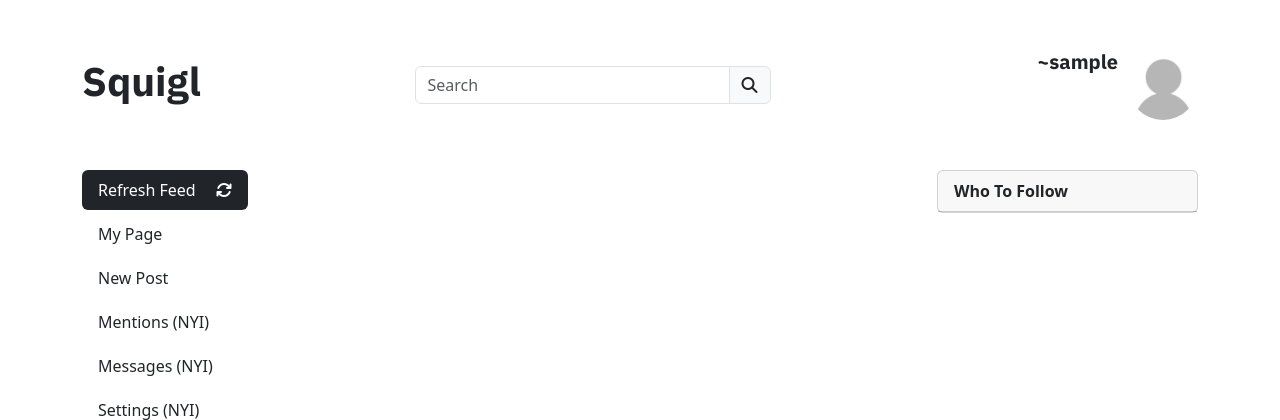
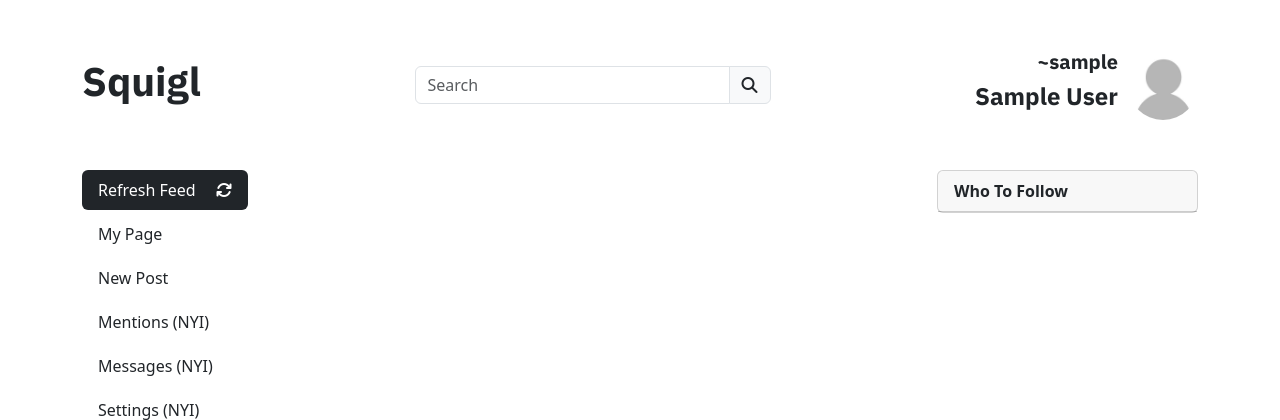
Before and after one commit to paulio11/P4-Squigl-Twitter-Clone, a Django app: page /feed/ in a window 1280 px wide. Shown: the top 420 px of the page. Run offline with Django 3.2, Linux system fonts and the light colour scheme; the visitor is signed in with stand-in values (Sample User, id 1); data comes from the database, SQL or seed files in the repository; data that the repository does not hold is empty; some libraries are stand-ins or nearby versions.

Commit message:
Rename display_name to name

```diff
--- a/accounts/models.py
+++ b/accounts/models.py
@@ -13,7 +13,7 @@ alphanumeric = RegexValidator(
 class CustomUser(AbstractUser):
     username = models.CharField(
         max_length=20, unique=True, validators=[alphanumeric])
-    display_name = models.CharField(max_length=30, blank=True)
+    name = models.CharField(max_length=30)
     avatar = models.ImageField(upload_to='avatars/', blank=True)
     profile_background = models.ImageField(
         upload_to='backgrounds/', blank=True)
--- a/templates/base.html
+++ b/templates/base.html
@@ -43,7 +43,7 @@
                     {% if request.user.is_authenticated %}
                     <div>
                         <h5><a href="{% url 'user' request.user %}">~{{ request.user }}</a></h5>
-                        <h4><a href="{% url 'user' request.user %}">{{ request.user.display_name }}</a></h4>
+                        <h4><a href="{% url 'user' request.user %}">{{ request.user.name }}</a></h4>
                     </div>
                     {% if request.user.avatar %}
                     <a href="{% url 'user' request.user %}"><img src="{{ request.user.avatar.url }}" class="header-avatar"></a>
--- a/templates/feed.html
+++ b/templates/feed.html
@@ -32,7 +32,7 @@ Feed
                 <div class="small-span wtf-names">
                     <span>~{{ user }}</span>
                     <strong>
-                        {{ user.display_name }}
+                        {{ user.name }}
                         {% if user.verified %}
                         <i class="fa-solid fa-square-check verified"></i>
                         {% endif %}
--- a/templates/post-template.html
+++ b/templates/post-template.html
@@ -19,7 +19,7 @@
                 <!-- Post author and date -->
                 <div class="post-header">
                     <a href="{% url 'user' post.user %}" class="user-link">
-                        <strong>{{ post.user.display_name }}</strong>
+                        <strong>{{ post.user.name }}</strong>
                         {% if post.user.verified %}
                         <i class="fa-solid fa-square-check verified"></i>
                         {% endif %}
--- a/templates/post.html
+++ b/templates/post.html
@@ -24,7 +24,7 @@ Post: {{ post.id }}
         <div>
             <div>
                 <a href="{% url 'user' reply.user %}" class="user-link">
-                    <strong>{{ reply.user.display_name }}</strong>
+                    <strong>{{ reply.user.name }}</strong>
                     {% if reply.user.verified %}
                     <i class="fa-solid fa-square-check verified"></i>
                     {% endif %}
```
